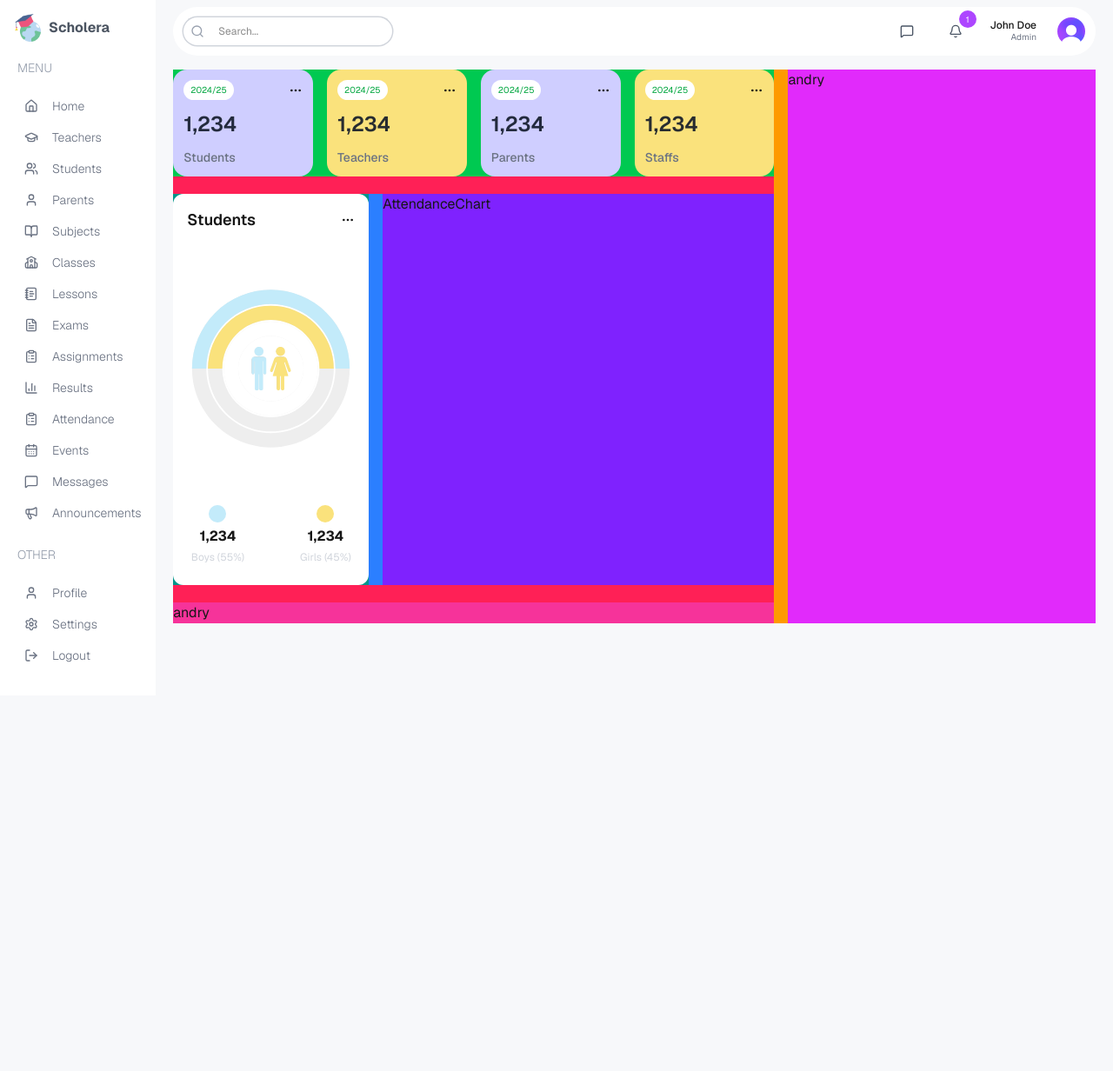
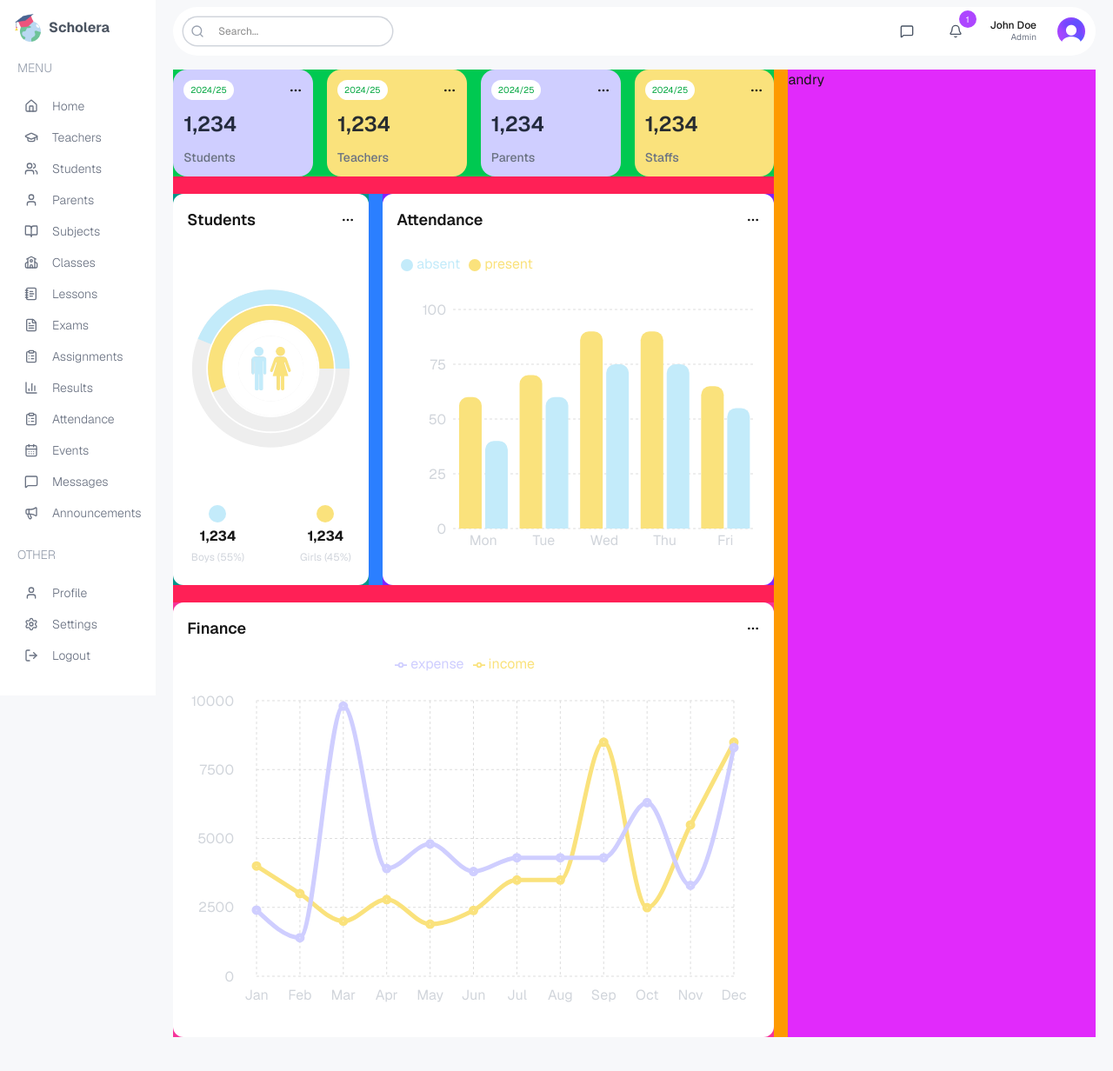
Before and after one commit to andryariadi/scholera, a Next.js app: page /admin in a window 1280 px wide. Shown: the top 1232 px of the page at 87% size. Built offline with nearby package versions, Linux system fonts and the light colour scheme.

Commit message:
update chart dashboard

```diff
--- a/src/app/(dashboard)/admin/page.tsx
+++ b/src/app/(dashboard)/admin/page.tsx
@@ -1,4 +1,5 @@
 import AttendanceChart from "@/components/AttendanceChart";
+import FinanceChart from "@/components/FinanceChart";
 import StudentChart from "@/components/StudentChart";
 import UserCard from "@/components/UserCard";
 
@@ -23,13 +24,15 @@ const AdminPage = () => {
           </div>
 
           {/* Attendance Chart */}
-          <div className="bg-violet-600 w-full lg:w-2/3">
+          <div className="bg-violet-600 w-full lg:w-2/3 h-112.5">
             <AttendanceChart />
           </div>
         </div>
 
         {/* Bottom Chart */}
-        <div className="bg-pink-500">andry</div>
+        <div className="bg-pink-500 h-125">
+          <FinanceChart />
+        </div>
       </div>
 
       {/* Right - Content */}
--- a/src/components/AttendanceChart.tsx
+++ b/src/components/AttendanceChart.tsx
@@ -1,5 +1,38 @@
+"use client";
+
+import { attendanceData } from "@/libs/constants";
+import { Ellipsis } from "lucide-react";
+import { BarChart, Legend, XAxis, YAxis, CartesianGrid, Tooltip, Bar, ResponsiveContainer } from "recharts";
+
 const AttendanceChart = () => {
-  return <div>AttendanceChart</div>;
+  return (
+    <div className="bg-white w-full h-full p-4 rounded-xl">
+      {/* Title */}
+      <div className="flex justify-between items-center">
+        <h1 className="text-lg font-semibold">Attendance</h1>
+        <Ellipsis size={16} />
+      </div>
+
+      {/* Chart */}
+      <ResponsiveContainer className="b-rose-600" width="100%" height="90%">
+        <BarChart responsive data={attendanceData}>
+          <CartesianGrid strokeDasharray="3 3" vertical={false} stroke="#ddd" />
+
+          <XAxis dataKey="name" axisLine={false} tick={{ fill: "#d1d5db" }} tickLine={false} />
+
+          <YAxis axisLine={false} tick={{ fill: "#d1d5db" }} tickLine={false} />
+
+          <Tooltip contentStyle={{ borderRadius: "10px", borderColor: "lightgray", color: "gray" }} />
+
+          <Legend align="left" verticalAlign="top" wrapperStyle={{ paddingTop: "20px", paddingBottom: "40px" }} />
+
+          <Bar dataKey="present" fill="#FAE27C" radius={[10, 10, 0, 0]} legendType="circle" />
+
+          <Bar dataKey="absent" fill="#C3EBFA" radius={[10, 10, 0, 0]} legendType="circle" />
+        </BarChart>
+      </ResponsiveContainer>
+    </div>
+  );
 };
 
 export default AttendanceChart;
--- /dev/null
+++ b/src/components/FinanceChart.tsx
@@ -0,0 +1,49 @@
+"use client";
+
+import { financeData } from "@/libs/constants";
+import { Ellipsis } from "lucide-react";
+import { CartesianGrid, Legend, Line, LineChart, ResponsiveContainer, Tooltip, XAxis, YAxis } from "recharts";
+
+const FinanceChart = () => {
+  return (
+    <div className="bg-white w-full h-full p-4 rounded-xl">
+      {/* Title */}
+      <div className="flex justify-between items-center">
+        <h1 className="text-lg font-semibold">Finance</h1>
+        <Ellipsis size={16} />
+      </div>
+
+      {/* Chart */}
+      <ResponsiveContainer width="100%" height="90%">
+        <LineChart
+          responsive
+          data={financeData}
+          width={500}
+          height={300}
+          margin={{
+            top: 5,
+            right: 30,
+            left: 20,
+            bottom: 5,
+          }}
+        >
+          <CartesianGrid strokeDasharray="3 3" stroke="#ddd" />
+
+          <XAxis dataKey="name" axisLine={false} tick={{ fill: "#d1d5db" }} tickLine={false} tickMargin={10} />
+
+          <YAxis axisLine={false} tick={{ fill: "#d1d5db" }} tickLine={false} tickMargin={20} />
+
+          <Tooltip contentStyle={{ borderRadius: "10px", borderColor: "lightgray", color: "gray" }} />
+
+          <Legend align="center" verticalAlign="top" wrapperStyle={{ paddingTop: "10px", paddingBottom: "30px" }} />
+
+          <Line type="monotone" dataKey="income" stroke="#FAE27C" strokeWidth={5} />
+
+          <Line type="monotone" dataKey="expense" stroke="#CFCEFF" strokeWidth={5} />
+        </LineChart>
+      </ResponsiveContainer>
+    </div>
+  );
+};
+
+export default FinanceChart;
--- a/src/components/Navbar.tsx
+++ b/src/components/Navbar.tsx
@@ -3,7 +3,7 @@ import Image from "next/image";
 
 const Navbar = () => {
   return (
-    <nav className="b-amber-500 sticky top-0 py-2 px-5">
+    <nav className="b-amber-500 sticky top-0 z-40 py-2 px-5">
       <div className="bg-white flex items-center justify-between z-50 bg-clip-padding backdrop-filter backdrop-blur-xl h-14 px-3 rounded-full">
         {/* SEARCH BAR */}
         <div className="hidden md:flex items-center gap-2 text-xs rounded-full ring-[1.5px] ring-gray-300 px-2">
--- a/src/components/StudentChart.tsx
+++ b/src/components/StudentChart.tsx
@@ -3,7 +3,7 @@
 import { studentsData } from "@/libs/constants";
 import { Ellipsis } from "lucide-react";
 import Image from "next/image";
-import { ResponsiveContainer, RadialBarChart, RadialBar, Legend, Tooltip } from "recharts";
+import { ResponsiveContainer, RadialBarChart, RadialBar, Tooltip } from "recharts";
 
 const StudentChart = () => {
   return (
@@ -17,8 +17,10 @@ const StudentChart = () => {
       {/* Chart */}
       <div className="b-amber-500 relative w-full h-[75%]">
         <ResponsiveContainer>
-          <RadialBarChart cx="50%" cy="50%" innerRadius="40%" outerRadius="100%" barSize={32} data={studentsData}>
+          <RadialBarChart responsive cx="50%" cy="50%" innerRadius="40%" outerRadius="100%" barSize={32} data={studentsData}>
             <RadialBar background dataKey="count" />
+
+            <Tooltip contentStyle={{ borderRadius: "10px", borderColor: "lightgray", color: "gray" }} />
           </RadialBarChart>
         </ResponsiveContainer>
 
--- a/src/libs/constants/index.ts
+++ b/src/libs/constants/index.ts
@@ -118,17 +118,108 @@ export const menuItems = [
 export const studentsData = [
   {
     name: "Total",
-    count: 106,
+    count: 130,
     fill: "white",
   },
   {
     name: "Girls",
-    count: 53,
+    count: 73,
     fill: "#FAE27C",
   },
   {
     name: "Boys",
-    count: 53,
+    count: 57,
     fill: "#C3EBFA",
   },
 ];
+
+export const attendanceData = [
+  {
+    name: "Mon",
+    present: 60,
+    absent: 40,
+  },
+  {
+    name: "Tue",
+    present: 70,
+    absent: 60,
+  },
+  {
+    name: "Wed",
+    present: 90,
+    absent: 75,
+  },
+  {
+    name: "Thu",
+    present: 90,
+    absent: 75,
+  },
+  {
+    name: "Fri",
+    present: 65,
+    absent: 55,
+  },
+];
+
+export const financeData = [
+  {
+    name: "Jan",
+    income: 4000,
+    expense: 2400,
+  },
+  {
+    name: "Feb",
+    income: 3000,
+    expense: 1398,
+  },
+  {
+    name: "Mar",
+    income: 2000,
+    expense: 9800,
+  },
+  {
+    name: "Apr",
+    income: 2780,
+    expense: 3908,
+  },
+  {
+    name: "May",
+    income: 1890,
+    expense: 4800,
+  },
+  {
+    name: "Jun",
+    income: 2390,
+    expense: 3800,
+  },
+  {
+    name: "Jul",
+    income: 3490,
+    expense: 4300,
+  },
+  {
+    name: "Aug",
+    income: 3490,
+    expense: 4300,
+  },
+  {
+    name: "Sep",
+    income: 8490,
+    expense: 4300,
+  },
+  {
+    name: "Oct",
+    income: 2490,
+    expense: 6300,
+  },
+  {
+    name: "Nov",
+    income: 5490,
+    expense: 3300,
+  },
+  {
+    name: "Dec",
+    income: 8490,
+    expense: 8300,
+  },
+];
```
